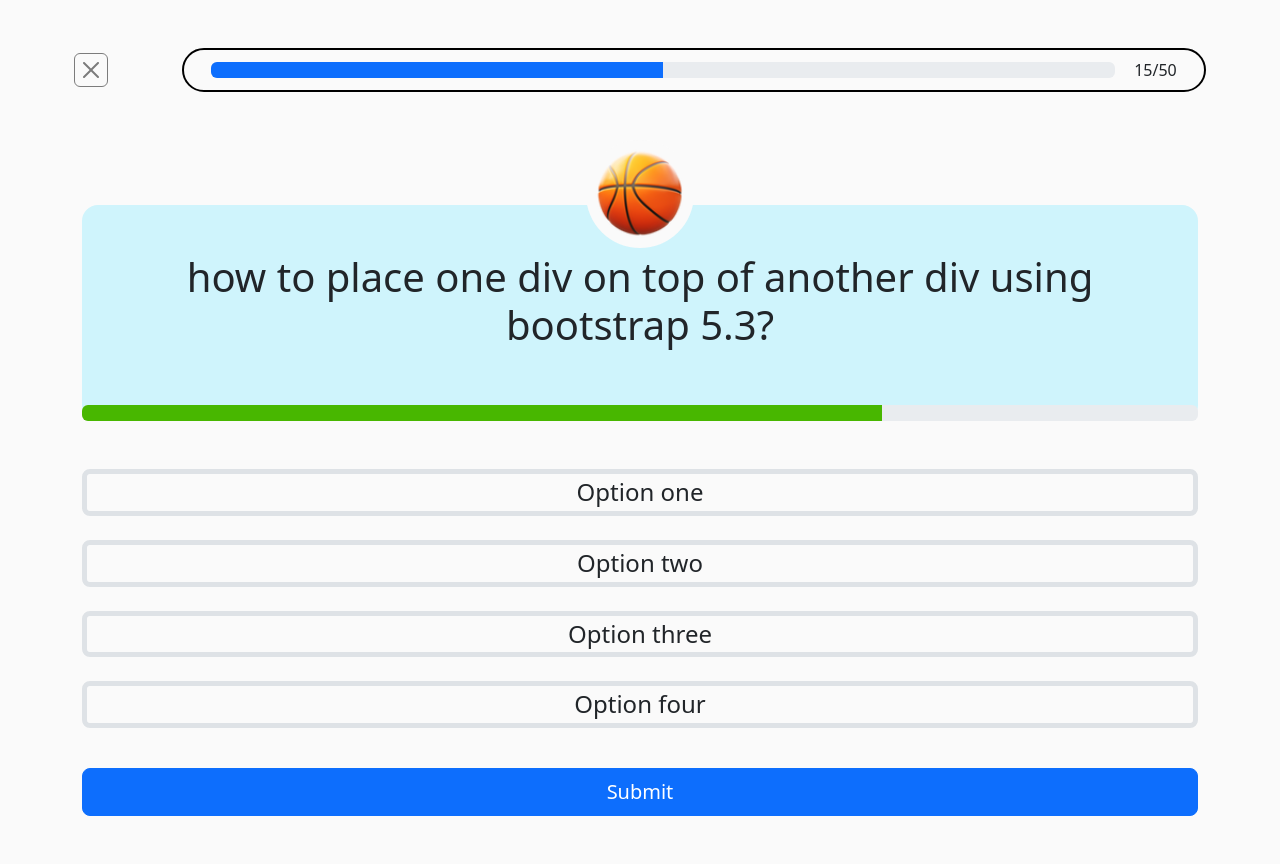
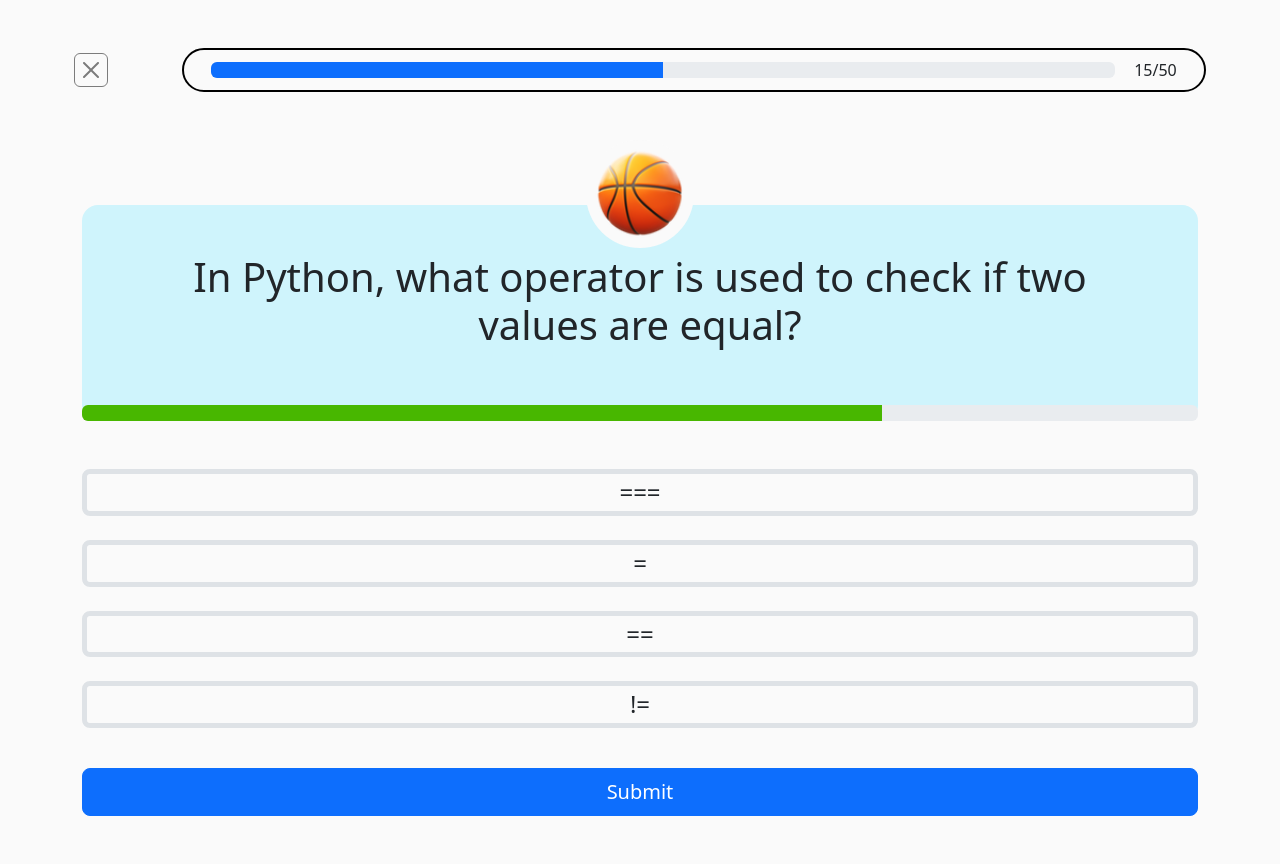
Before and after one commit to MJTech46/DJANGO-Quiz-App, a Django app: page /quiz/ in a window 1280 px wide. Run offline with Django 5.2, Linux system fonts and the light colour scheme; the visitor is signed in with stand-in values (Sample User, id 1); data comes from the database, SQL or seed files in the repository.

Commit message:
Connected 'Quiz' model with quiz template

```diff
--- a/Quiz/views.py
+++ b/Quiz/views.py
@@ -7,8 +7,8 @@ from .models import Reward, Quiz, Option
 from .utils import create_default_rewards_once
 from .utils import create_default_quizzes_once
 
-from random import choice
-
+from random import choice as random_choice
+from random import sample as random_sample
 
 def login(request: HttpRequest) -> HttpResponse:
     if request.method == "GET":
@@ -66,9 +66,17 @@ def redeem(request: HttpRequest) -> HttpResponse:
 
 @login_required(login_url="login")
 def quiz(request: HttpRequest) -> HttpResponse:
-    # q = Quiz.objects.all()
-    # context = {
-    #     "quiz_text": choice(q)
-    # }
     create_default_quizzes_once()
-    return render(request,"Quiz/quiz.html")
+
+    q = Quiz.objects.all()
+    q = random_choice(q)
+
+    o = list(Option.objects.filter(quiz = q.pk))
+    o = random_sample(o, len(o))
+    o = enumerate(o, start=1)
+
+    context = {
+        "quiz": q,
+        "options": o
+    }
+    return render(request,"Quiz/quiz.html", context)
--- a/templates/Quiz/quiz.html
+++ b/templates/Quiz/quiz.html
@@ -40,7 +40,7 @@
                 <!-- Question -->
                 <div class="bg-info-subtle rounded-4 mb-5" style="margin-top: 65px;">
                     <div class="p-5">
-                        <h1>how to place one div on top of another div using bootstrap 5.3?</h1>
+                        <h1>{{ quiz.question_text }}</h1>
                     </div>
                     <!-- progress bar -->
                     <div class="progress">
@@ -50,26 +50,13 @@
                 </div>
 
                 <section id="options">
-                    <!-- Option1 -->
-                    <div class="mb-4 rounded-3 border border-5 d-flex p-0 d-flex justify-content-center align-items-center align-content-center"
-                        style="cursor: pointer;" data-value="1">
-                        <h4 class="m-1">Option one</h4>
-                    </div>
-                    <!-- Option2 -->
-                    <div class="mb-4 rounded-3 border border-5 d-flex p-0 d-flex justify-content-center align-items-center align-content-center"
-                        style="cursor: pointer;" data-value="2">
-                        <h4 class="m-1">Option two</h4>
-                    </div>
-                    <!-- Option3 -->
-                    <div class="mb-4 rounded-3 border border-5 d-flex p-0 d-flex justify-content-center align-items-center align-content-center"
-                        style="cursor: pointer;" data-value="3">
-                        <h4 class="m-1">Option three</h4>
-                    </div>
-                    <!-- Option4 -->
-                    <div class="mb-4 rounded-3 border border-5 d-flex p-0 d-flex justify-content-center align-items-center align-content-center"
-                        style="cursor: pointer;" data-value="4">
-                        <h4 class="m-1">Option four</h4>
-                    </div>
+                    <!-- Options -->
+                    {% for i, option in options %}
+                        <div class="mb-4 rounded-3 border border-5 d-flex p-0 d-flex justify-content-center align-items-center align-content-center"
+                            style="cursor: pointer;" data-value="{{ i }}">
+                            <h4 class="m-1">{{ option.option_text }}</h4>
+                        </div>
+                    {% endfor %}
                 </section>
                 <input type="submit" class="btn btn-lg btn-primary col-12 rounded-3 mt-3">
             </div>
```
